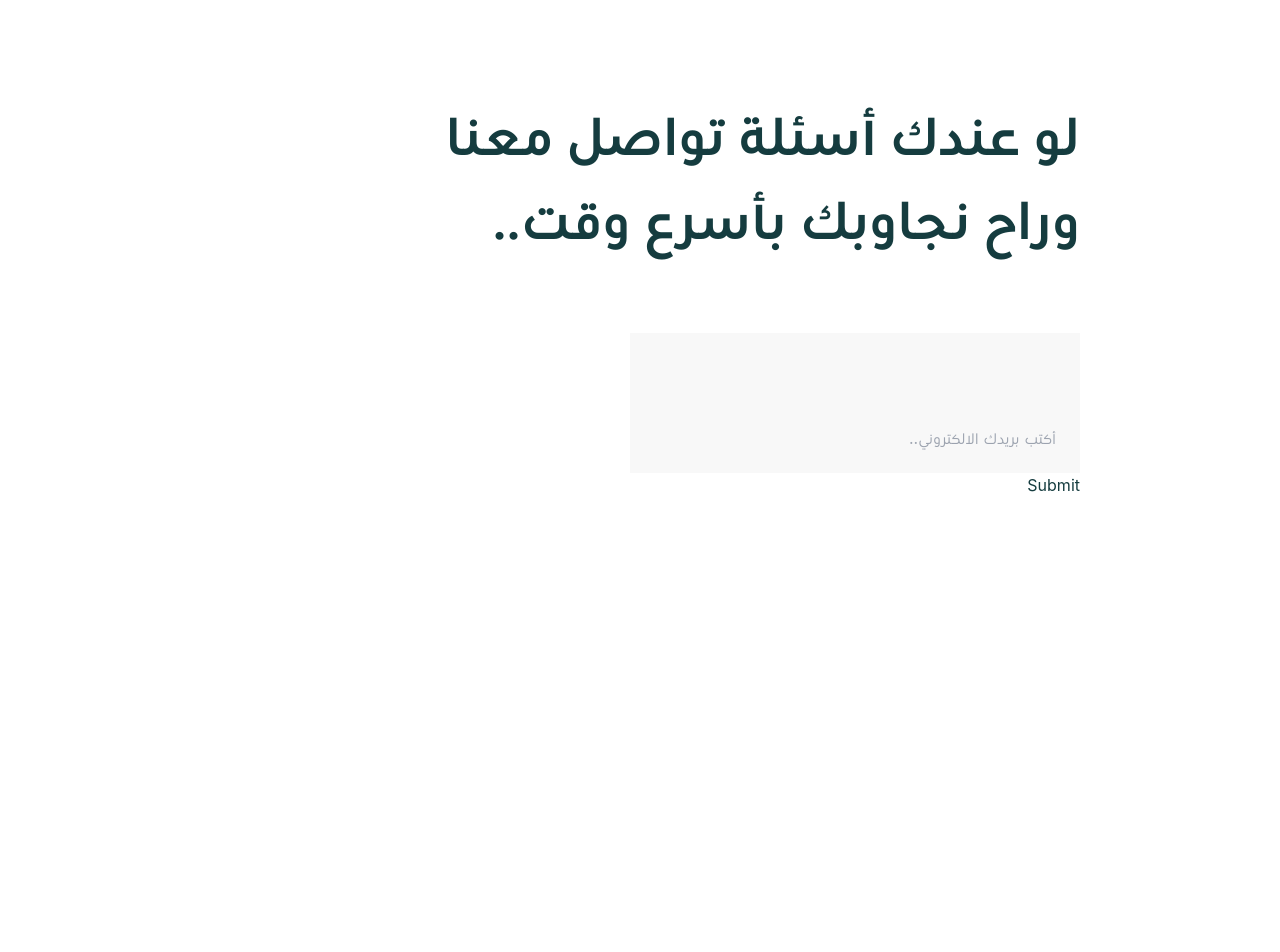
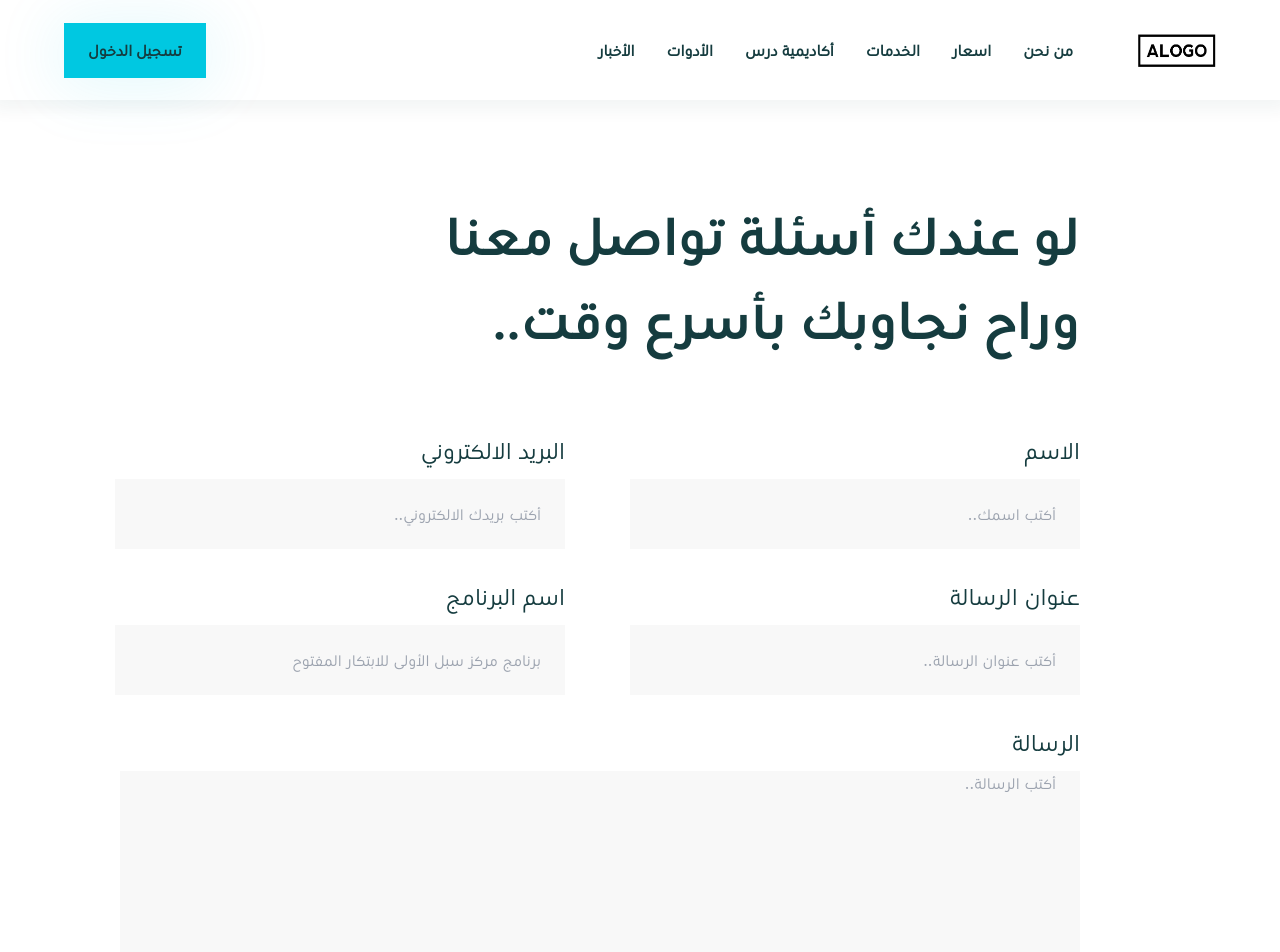
Before and after one commit to waelbenmustapha/lms_fiverr, a React (Create React App) app: page /contact-us in a window 1280 px wide. Shown: the top 952 px of the page. Before the commit the page ends 800 px from the top, so only its background shows below. Built offline with nearby package versions, Linux system fonts and the light colour scheme.

Commit message:
done probavbly

```diff
--- a/src/App.js
+++ b/src/App.js
@@ -11,9 +11,9 @@ function App() {
   return (
     <BrowserRouter>
       <Routes>
-        {ConvertRoutes(NormalRoutes)}
 
         <Route path="/" element={<Main />}>
+        {ConvertRoutes(NormalRoutes)}
           {ConvertRoutes(NavBarRoutes)}
           <Route element={<Lessons />} index />
           <Route path="/academy-lessons">{ConvertRoutes(AppRoutes)}</Route>
--- a/src/screens/contactForm/ContactForm.js
+++ b/src/screens/contactForm/ContactForm.js
@@ -2,22 +2,17 @@ import React from "react";
 import { Formik } from "formik";
 function ContactForm() {
   return (
-    <div className="pr-[200px] pt-[100px]">
+    <div className="pr-[200px] pt-[100px] mb-[120px]">
       <p className="w-[700px] text-[56px] font-[bold] mb-[65px]">
         لو عندك أسئلة تواصل معنا وراح نجاوبك بأسرع وقت..
       </p>
       <Formik
-        initialValues={{ email: "", password: "" }}
-        validate={(values) => {
-          const errors = {};
-          if (!values.email) {
-            errors.email = "Required";
-          } else if (
-            !/^[A-Z0-9._%+-]+@[A-Z0-9.-]+\.[A-Z]{2,}$/i.test(values.email)
-          ) {
-            errors.email = "Invalid email address";
-          }
-          return errors;
+        initialValues={{
+          name: "",
+          email: "",
+          title: "",
+          program: "",
+          message: "",
         }}
         onSubmit={(values, { setSubmitting }) => {
           setTimeout(() => {
@@ -28,42 +23,86 @@ function ContactForm() {
       >
         {({
           values,
-          errors,
-          touched,
+
           handleChange,
           handleBlur,
           handleSubmit,
           isSubmitting,
           /* and other goodies */
         }) => (
-          <form onSubmit={handleSubmit}>
-            <div>
+          <form >
+            <div className="flex flex-row gap-[65px] mb-[30px]">
               <div>
+                <p className="text-[24px] text-primary-color mb-[10px]">
+                  الاسم
+                </p>
                 <input
                   className="input-formit"
+                  placeholder="أكتب اسمك.."
+                  name="name"
+                  onChange={handleChange}
+                  onBlur={handleBlur}
+                  value={values.name}
+                />
+              </div>
+              <div>
+                <p className="text-[24px] text-primary-color mb-[10px]">
+                  البريد الالكتروني
+                </p>
+                <input
+                  className="input-formit"
+                  placeholder="أكتب بريدك الالكتروني.."
                   name="email"
                   onChange={handleChange}
                   onBlur={handleBlur}
                   value={values.email}
                 />
-                {errors.email && touched.email && errors.email}
+              </div>
+            </div>
+            <div className="flex flex-row gap-[65px] mb-[30px]">
+              <div>
+                <p className="text-[24px] text-primary-color mb-[10px]">
+                  عنوان الرسالة
+                </p>
+                <input
+                  className="input-formit"
+                  placeholder="أكتب عنوان الرسالة.."
+                  name="title"
+                  onChange={handleChange}
+                  onBlur={handleBlur}
+                  value={values.title}
+                />
               </div>
               <div>
+                <p className="text-[24px] text-primary-color mb-[10px]">
+                  اسم البرنامج{" "}
+                </p>
                 <input
                   className="input-formit"
-                  placeholder="أكتب بريدك الالكتروني.."
-                  name="password"
+                  placeholder="برنامج مركز سبل الأولى للابتكار المفتوح"
+                  name="program"
                   onChange={handleChange}
                   onBlur={handleBlur}
-                  value={values.password}
+                  value={values.program}
                 />
-                {errors.password && touched.password && errors.password}
               </div>
             </div>
+            <div className=" w-[960px] flex flex-col ">
+            <p className="text-[24px] text-primary-color mb-[10px]">الرسالة </p>
+            <textarea
+              className="input-formit w-full  h-[270px] mb-[30px]"
+              placeholder="أكتب الرسالة.."
+              name="message"
+              onChange={handleChange}
+              onBlur={handleBlur}
+              value={values.message}
+            />
+            <div onClick={()=>handleSubmit()} className="bg-[#00EC8B] self-end w-[280px] flex justify-center items-center  h-[60px] ">
+                <p className="text-[20px] font-[bold] text-primary-color">submit</p>
+            </div>
+            </div>
 
-            <button type="submit" disabled={isSubmitting}>
-              Submit
-            </button>
+
           </form>
         )}
       </Formik>
```
